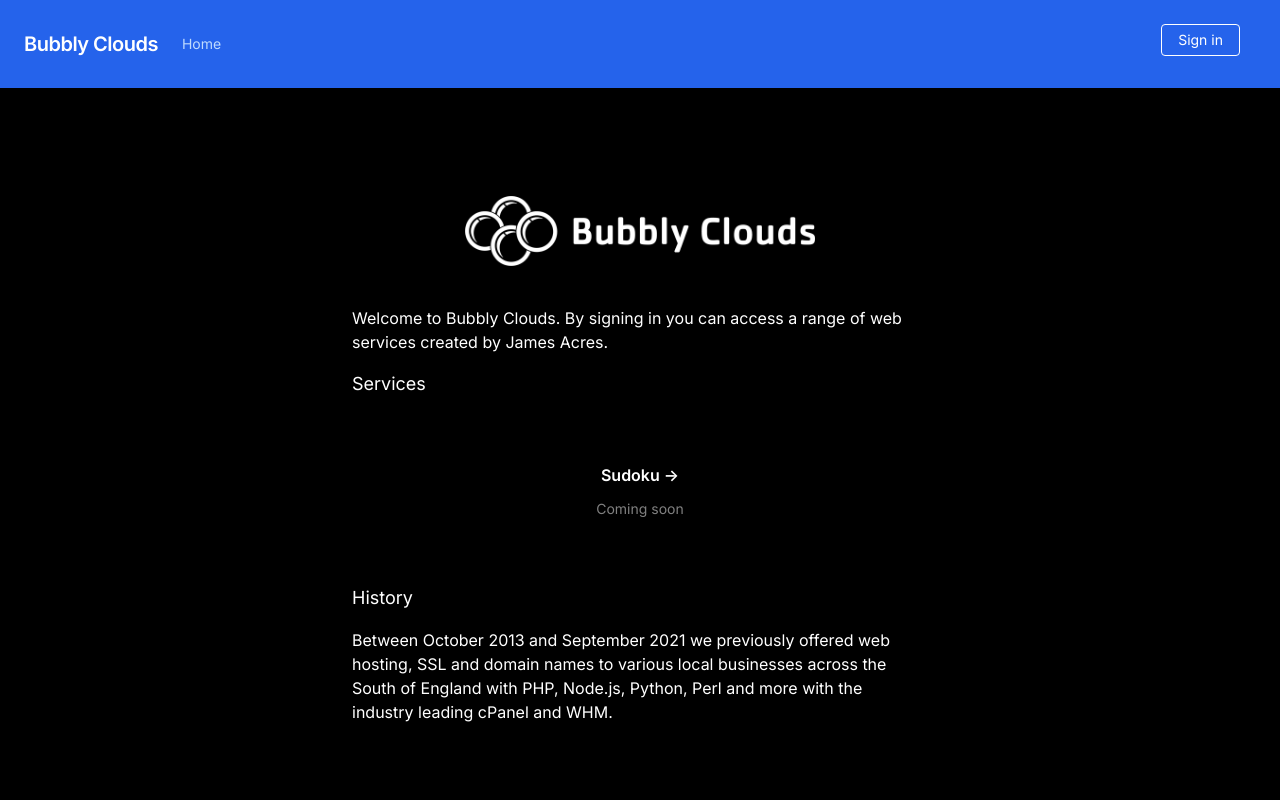
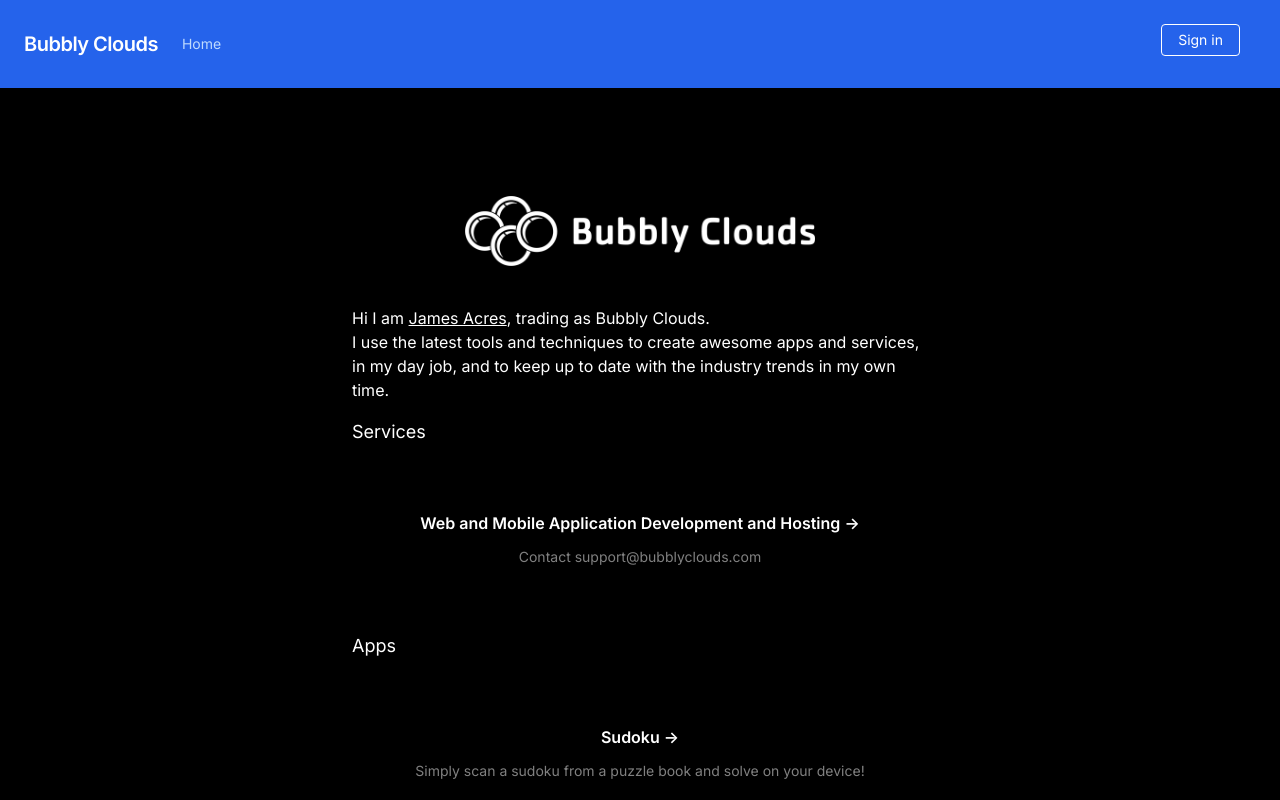
Before and after one commit to jamesacres/bubblyclouds, a Next.js app: page / in a window 1280 px wide. Shown: the top 800 px of the page. Built offline with nearby package versions, Linux system fonts and the light colour scheme.

Commit message:
update website intro

```diff
--- a/src/app/page.tsx
+++ b/src/app/page.tsx
@@ -2,13 +2,39 @@ export default function Home() {
   return (
     <div className="container mx-auto my-10 max-w-xl">
       <p>
-        Welcome to Bubbly Clouds. By signing in you can access a range of web
-        services created by <a href="https://jamesacres.co.uk">James Acres</a>.
+        Hi I am{' '}
+        <a href="https://jamesacres.co.uk" className="underline">
+          James Acres
+        </a>
+        , trading as Bubbly Clouds.
       </p>
-
+      <p>
+        I use the latest tools and techniques to create awesome apps and
+        services, in my day job, and to keep up to date with the industry trends
+        in my own time.
+      </p>
       <h2 className="mt-4 text-lg">Services</h2>
       <div className="my-12 grid w-full max-w-5xl grid-cols-1 text-center">
-        <div
+        <a
+          className="group rounded-lg border border-transparent px-5 py-4 transition-colors hover:border-gray-300 hover:bg-gray-100 hover:dark:border-neutral-700 hover:dark:bg-neutral-800/30"
+          rel="noopener noreferrer"
+          href="mailto:support@bubblyclouds.com"
+        >
+          <h2 className="mb-3 font-semibold">
+            Web and Mobile Application Development and Hosting{' '}
+            <span className="inline-block transition-transform group-hover:translate-x-1 motion-reduce:transform-none">
+              -&gt;
+            </span>
+          </h2>
+          <p className="m-0 text-sm opacity-50">
+            Contact support@bubblyclouds.com
+          </p>
+        </a>
+      </div>
+      <h2 className="mt-4 text-lg">Apps</h2>
+      <div className="my-12 grid w-full max-w-5xl grid-cols-1 text-center">
+        <a
+          href="https://sudoku.bubblyclouds.com"
           className="group rounded-lg border border-transparent px-5 py-4 transition-colors hover:border-gray-300 hover:bg-gray-100 hover:dark:border-neutral-700 hover:dark:bg-neutral-800/30"
           rel="noopener noreferrer"
         >
@@ -18,17 +44,11 @@ export default function Home() {
               -&gt;
             </span>
           </h2>
-          <p className="m-0 text-sm opacity-50">Coming soon</p>
-        </div>
+          <p className="m-0 text-sm opacity-50">
+            Simply scan a sudoku from a puzzle book and solve on your device!
+          </p>
+        </a>
       </div>
-
-      <h2 className="mt-4 text-lg">History</h2>
-      <p className="mt-4">
-        Between October 2013 and September 2021 we previously offered web
-        hosting, SSL and domain names to various local businesses across the
-        South of England with PHP, Node.js, Python, Perl and more with the
-        industry leading cPanel and WHM.
-      </p>
     </div>
   );
 }
```
